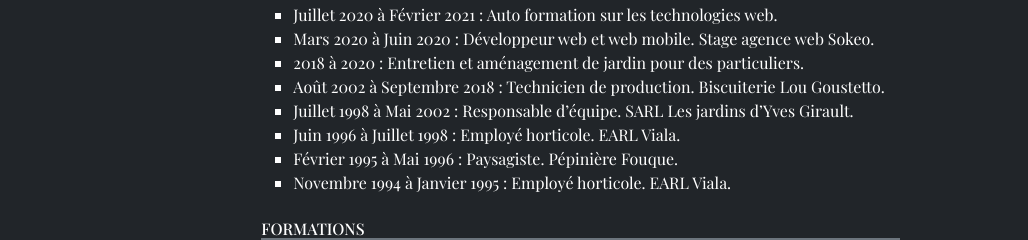
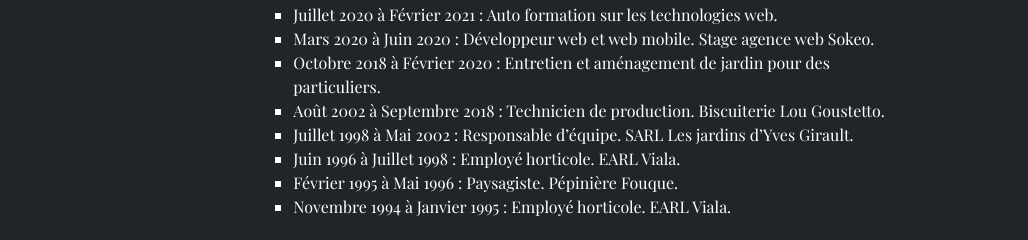
Before and after one commit to Eric-dev13/Portfolio-Jardins-Espace-Verts, a website: page index.html in a window 1280 px wide. Shown: the part 6983-7223 px from the top of the page, 252-1280 px from the left. Drawn offline with nearby package versions, Linux system fonts and the light colour scheme; a web font is replaced by a local one.

Commit message:
Mise à jour du CV

```diff
--- a/index.html
+++ b/index.html
@@ -484,7 +484,7 @@
                                 <li>Mai 2021 à Juillet 2021 : Développeur en alternance, agence web Sokeo.</li>
                                 <li>Juillet 2020 à Février 2021 : Auto formation sur les technologies web.</li>
                                 <li>Mars 2020 à Juin 2020 : Développeur web et web mobile. Stage agence web Sokeo.</li>
-                                <li>2018 à 2020 : Entretien et aménagement de jardin pour des particuliers.</li>
+                                <li>Octobre 2018 à Février 2020 : Entretien et aménagement de jardin pour des particuliers.</li>
                                 <li>Août 2002 à Septembre 2018 : Technicien de production. Biscuiterie Lou Goustetto.</li>
                                 <li>Juillet 1998 à Mai 2002 : Responsable d’équipe. SARL Les jardins d’Yves Girault.</li>
                                 <li>Juin 1996 à Juillet 1998 : Employé horticole. EARL Viala.</li>
```
